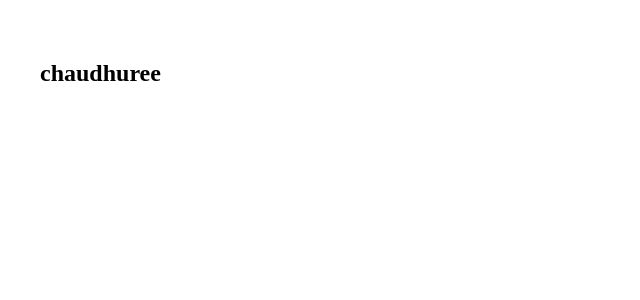
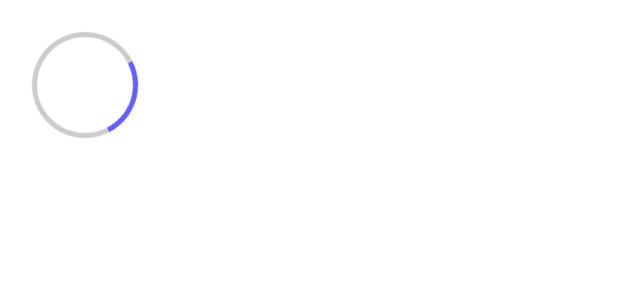
Before and after one commit to chaudhuree/styledcomponent, a React (Create React App) app: page / in a window 1280 px wide. Shown: the top 300 px of the page, without its empty margins (0-640 px from the left). Built offline with nearby package versions, Linux system fonts and the light colour scheme.

Commit message:
docs: finished loading animation system

```diff
--- a/src/App.js
+++ b/src/App.js
@@ -1,5 +1,6 @@
 import React from "react";
 import styled from "styled-components";
+import WrapperLoading from "./components/Loading";
 
 const Wrapper = styled.section`
   padding: 2em;
@@ -8,7 +9,7 @@ const Wrapper = styled.section`
 function App() {
   return (
     <Wrapper>
-      <h1>chaudhuree</h1>
+      <WrapperLoading></WrapperLoading>
     </Wrapper>
   );
 }
--- /dev/null
+++ b/src/components/Loading.jsx
@@ -0,0 +1,25 @@
+import React from 'react'
+import styled, { keyframes } from 'styled-components'
+
+
+export default function Loading() {
+  return (
+    <WrapperLoading></WrapperLoading>
+  )
+}
+
+
+const spinner = keyframes`
+to{
+ transform:rotate(360deg);
+}
+`
+
+const WrapperLoading = styled.div`
+  width: 6rem;
+  height: 6rem;
+  border: 5px solid #ccc;
+  border-radius: 50%;
+  border-top-color: var(--primary);
+  animation: ${spinner} 0.6s linear infinite;
+`
--- a/src/index.js
+++ b/src/index.js
@@ -1,7 +1,7 @@
 import React from 'react';
 import ReactDOM from 'react-dom';
 import App from './App';
-// import './index.css';
+import './index.css';
 
 ReactDOM.render(
   <React.StrictMode>
```
